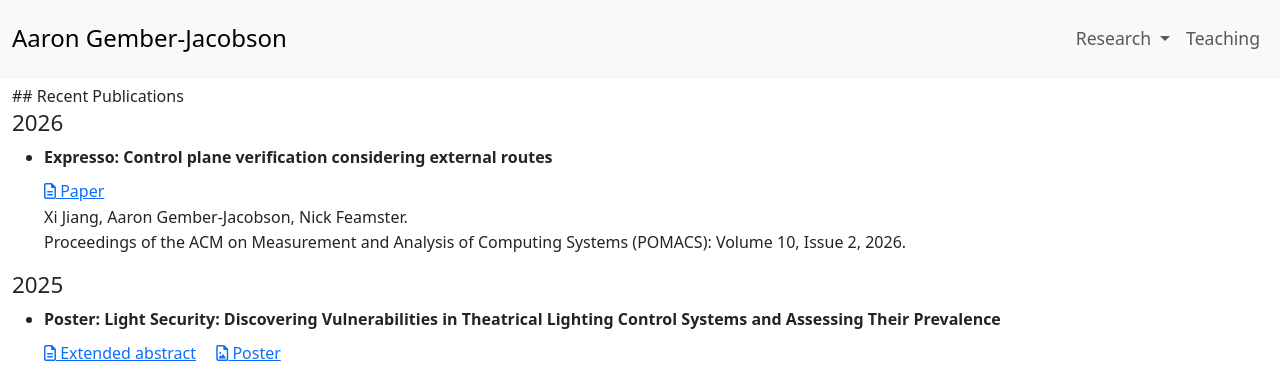
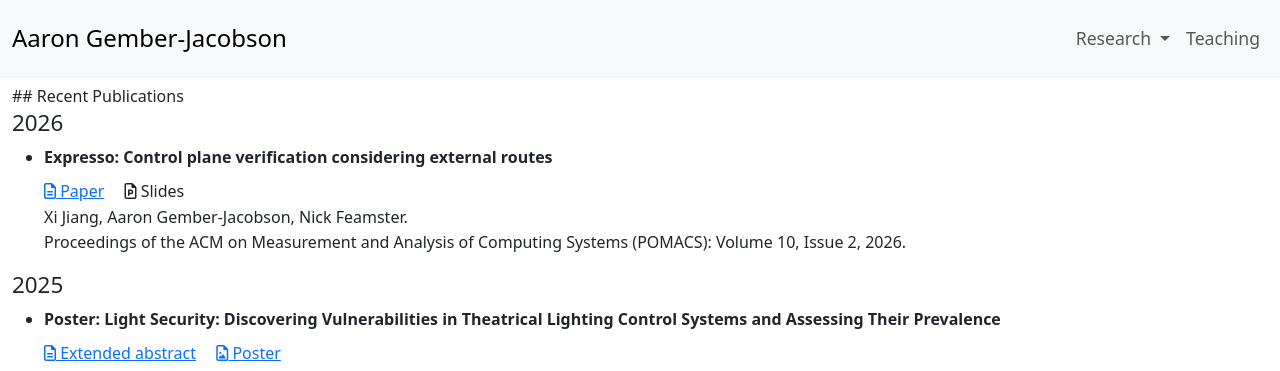
Before and after one commit to agember/agember.github.io, a Jekyll site: the page built from _pages/research.html, in a window 1280 px wide. Shown: the top 371 px of the page. Built offline with Jekyll 4.4.1, drawn with Linux system fonts in a browser that asks for light colours; nearby versions of some CDN libraries.

Commit message:
Add CAP slides

```diff
--- a/_includes/recentpubs.html
+++ b/_includes/recentpubs.html
@@ -2,7 +2,9 @@
 <ul>
 <li><b>Expresso: Control plane verification considering external routes</b> <br />
 <a href="{{ site.url }}/docs/pomacs2026cap.pdf"><i
-class="fa fa-file-text-o"></i> Paper</a><br />
+class="fa fa-file-text-o"></i> Paper</a>&emsp;
+<a href="{{ site.url }}/docs/pomacs2026cap_slides.pptx"></a><i
+class="fa fa-file-powerpoint-o"></i> Slides</a><br />
 Xi Jiang, Aaron Gember-Jacobson, Nick Feamster.<br />
 Proceedings of the ACM on Measurement and Analysis of Computing Systems (POMACS): Volume 10, Issue 2,
 2026.</li>
```
Also changed, not shown: 1 other file.
